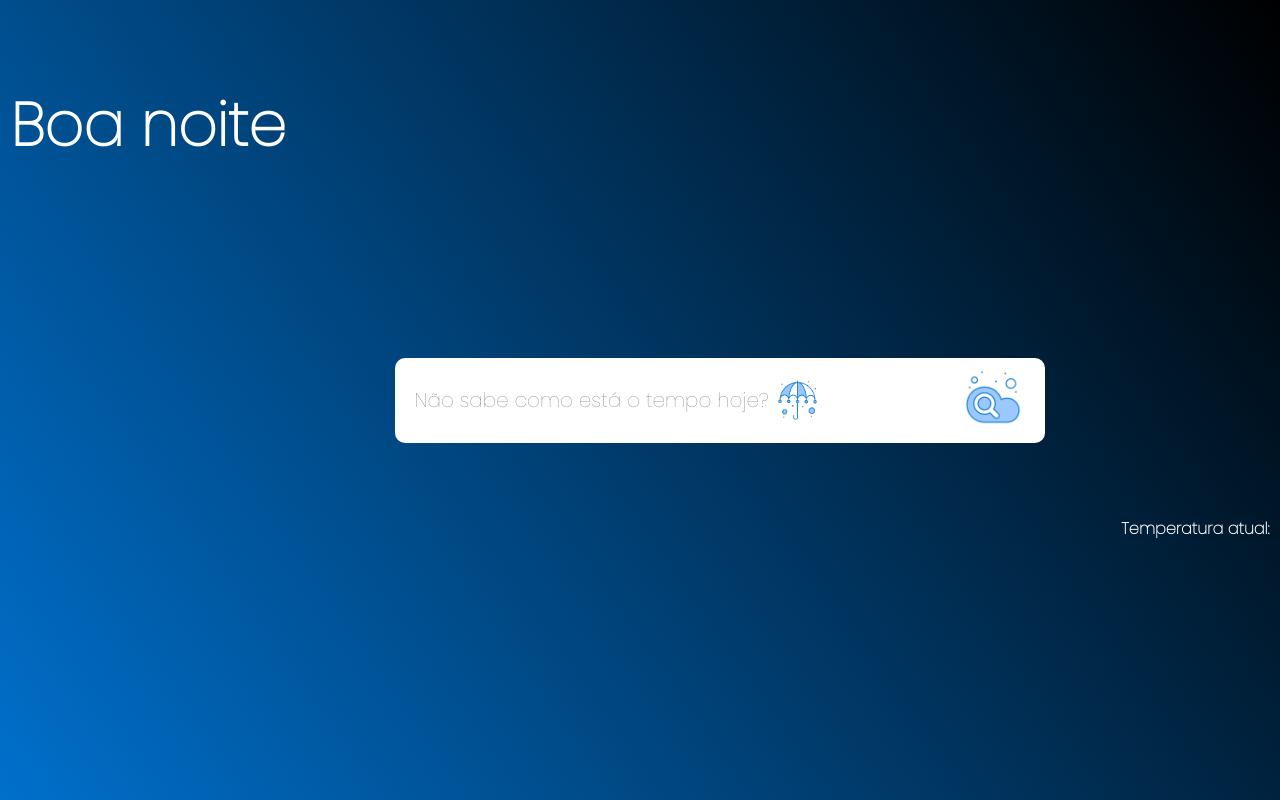
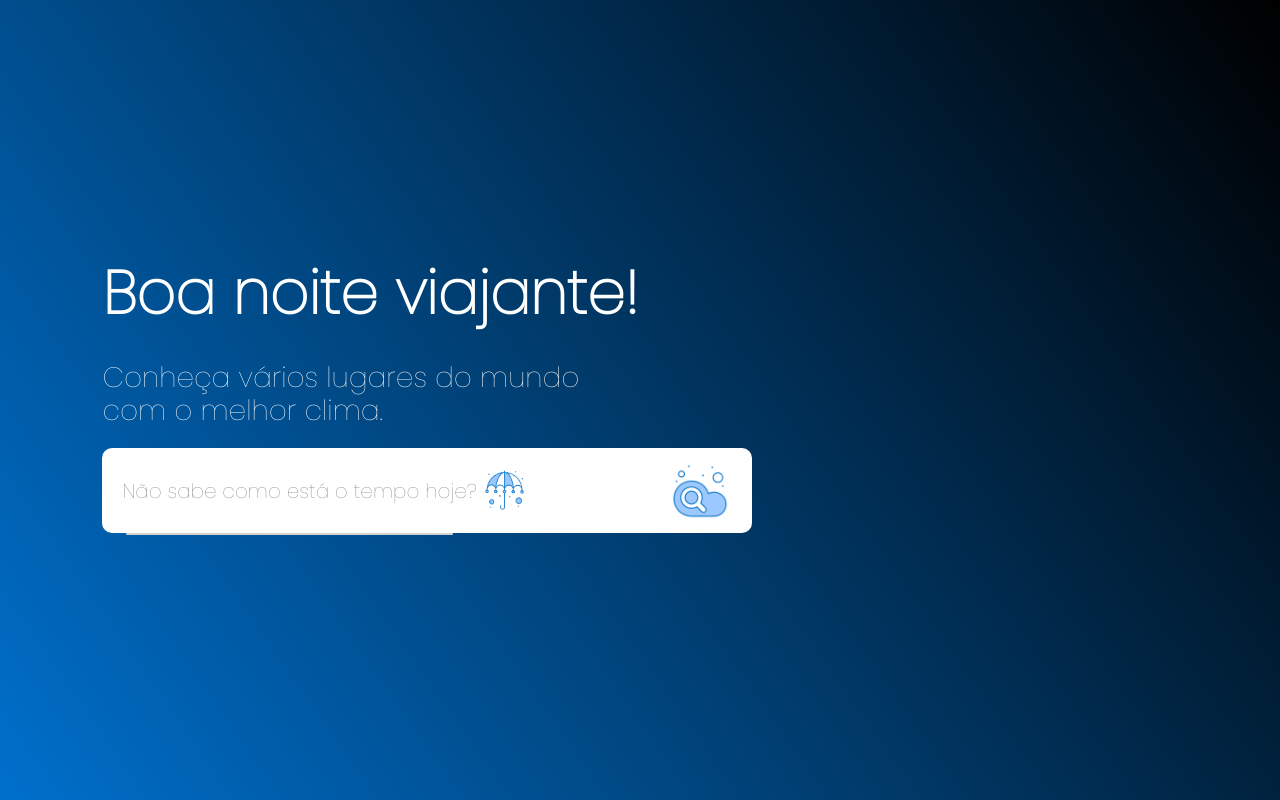
Before and after one commit to renanmarzocca/teste, a plain HTML site: page index.html in a window 1280 px wide. Drawn offline with nearby package versions, Linux system fonts and the light colour scheme; no server answers.

Commit message:
Add css and fix the bugs

```diff
--- a/index.html
+++ b/index.html
@@ -1,16 +1,26 @@
 <!DOCTYPE html>
 <html lang="pt-br">
-<head>
+  <head>
     <meta charset="UTF-8">
     <meta name="viewport" content="width=device-width, initial-scale=1.0">
     <title>Weather Flex</title>
     <link rel="stylesheet" href="style.css"></link>
-</head>
+    <link rel="stylesheet" href="https://cdn.jsdelivr.net/npm/bootstrap@5.2.3/dist/css/bootstrap.min.css">
+    <link rel="stylesheet" href="https://cdn.jsdelivr.net/npm/@fortawesome/fontawesome-free@6.2.1/css/fontawesome.min.css">
+  </head>
 <body>
 
-  <section id="search">
-    <div class="container">
-      <h2 id="msg"></h2>
+
+    <div class="container-search">
+
+      <!--BOAS VINDAS AO USUARIO -->
+      <div class="content">
+        <h2 id="msg"></h2>
+        <h3>Conheça vários lugares do mundo<br> com o melhor clima.</h3>
+      </div>
+
+      <!-- PESQUISA DO USUARIO -->
+
       <form action="" class="search-box">
         <input type="text" id="local" placeholder="Não sabe como está o tempo hoje?">
         <button type="submit" id="send" value="Enviar"><img src="images/search.png"></button>
@@ -21,14 +31,28 @@
           <div><img src="images/montanha.png"></div>
           <div><img src="images/sol.png"></div>
         </div>
-
       </form>
 
-      <h3 id="nome"></h3>
-      <h4>Temperatura atual: <span id="temp"></span></h4>
+      <section>
+        <div class="container-fluid">
+          <div class="container">
+            <div class="row">
+              <div class="col-sm-4">
+                <div class="card">
+                  <div class="tittle">
+
+                  </div>
+                </div>
+              </div>
+            </div>
+          </div>
+        </div>
+      </section>
+
+      <!--<h3 id="nome"></h3>
+      <h4>Temperatura atual: <span id="temp"></span></h4> -->
 
     </div>
-  </section>
 
 <!--CHAMADA PARA SCRIPT-->
 <script src="scripts.js" defer></script>
--- a/scripts.js
+++ b/scripts.js
@@ -30,21 +30,21 @@ const hora = String(date.getHours()) // SOMENTE HORA
 console.log(hora)
 
 
-let bdia = 'Bom dia';
-let btarde = 'Boa tarde';
-let bnoite = 'Boa noite';
+let bdia = 'Bom dia viajante!';
+let btarde = 'Boa tarde viajante!';
+let bnoite = 'Boa noite viajante!';
 
-if (hora >= 0 && hora <= 12)
+if (hora >= 0 && hora < 12)
 {
   document.getElementById('msg').innerHTML = bdia;
 }
 
-else if (hora > 12 && hora <= 18)
+else if (hora >= 12 && hora < 18)
 {
   document.getElementById('msg').innerHTML = btarde;
 }
 
-else (hora > 18 && hora <= 23)
+else if (hora >= 18 && hora <= 23)
 {
   document.getElementById('msg').innerHTML = bnoite;
 }
--- a/style.css
+++ b/style.css
@@ -7,36 +7,45 @@
     box-sizing: border-box;
 }
 
-.container
+.container-search
 {
     width: 100%;
     height: 100vh;
     background-image: linear-gradient(55deg, #0070cc, #000);
-    display: flex;
+    background-size: cover;
+    background-position: center;
+    padding: 100px 8%;
+    /*display: flex;
     align-items: center;
-    justify-content: center;
+    justify-content: center;*/
 }
 
-.container h2
-{
-    height: 80%;
-    width: 30%;
-    font-size: 60px;
-    color: #fff;
-}
-
-.container h3
-{
-    padding-top: 20%;
-    color: #fff;
-}
-
-
-.container h4
+.container-search h4
 {
     padding-top: 20%;
     padding-left: 6%;
     color: #fff;
+}
+
+.content
+{
+    margin-top: 14%;
+    color: #fff;
+    max-width: 620px;
+}
+
+.content h2
+{
+    font-size: 60px;
+    font-weight: 600;
+    line-height: 85px;
+    margin-bottom: 25px;
+}
+
+.content h3
+{
+    color: #fff;
+    padding-bottom: 2%;
 }
 
 .search-box
```
